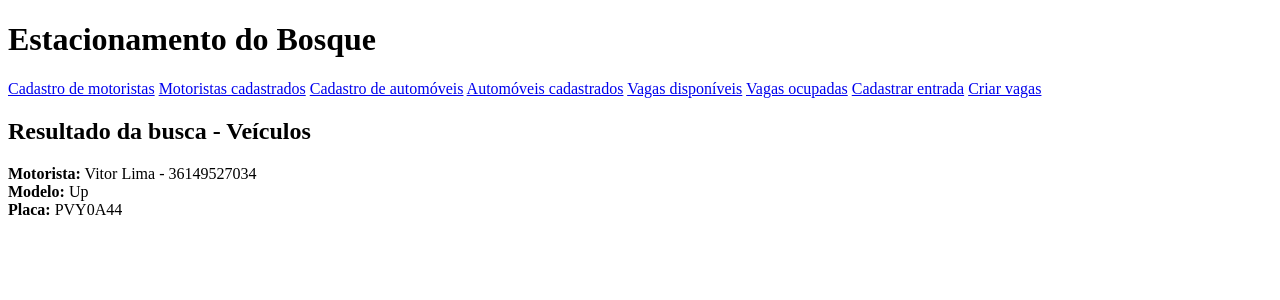
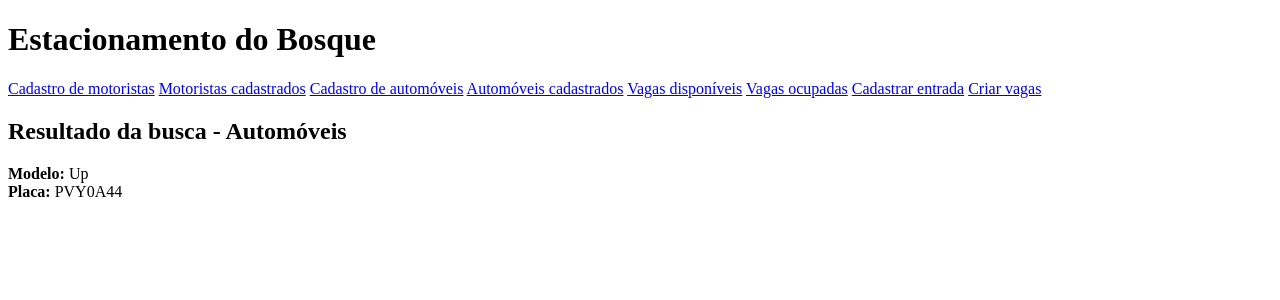
Before and after one commit to vitor-lima-ms/new_parking_lot_app_manage, a Django app: template vehicle/templates/plate_search.html in a window 1280 px wide. Shown: the top 300 px of the page. Run offline with Django 5.2, Linux system fonts and the light colour scheme; the template is opened without the code that fills it: values that come from a table or form of the project are taken from there, others are empty; data comes from the database, SQL or seed files in the repository.

Commit message:
Update plate_search.html

```diff
--- a/vehicle/templates/plate_search.html
+++ b/vehicle/templates/plate_search.html
@@ -1,10 +1,9 @@
 {% extends "core_index.html" %}
 
 {% block content %}
-    <h2>Resultado da busca - Veículos</h2>
+    <h2>Resultado da busca - Automóveis</h2>
     <section>
         <div id="plate_search">
-            <span><b>Motorista:</b> {{ vehicle.driver }}</span><br>
             <span><b>Modelo:</b> {{ vehicle.model }}</span><br>
             <span><b>Placa:</b> {{ vehicle.vehicle_plate }}</span><br>
             <br>
```
